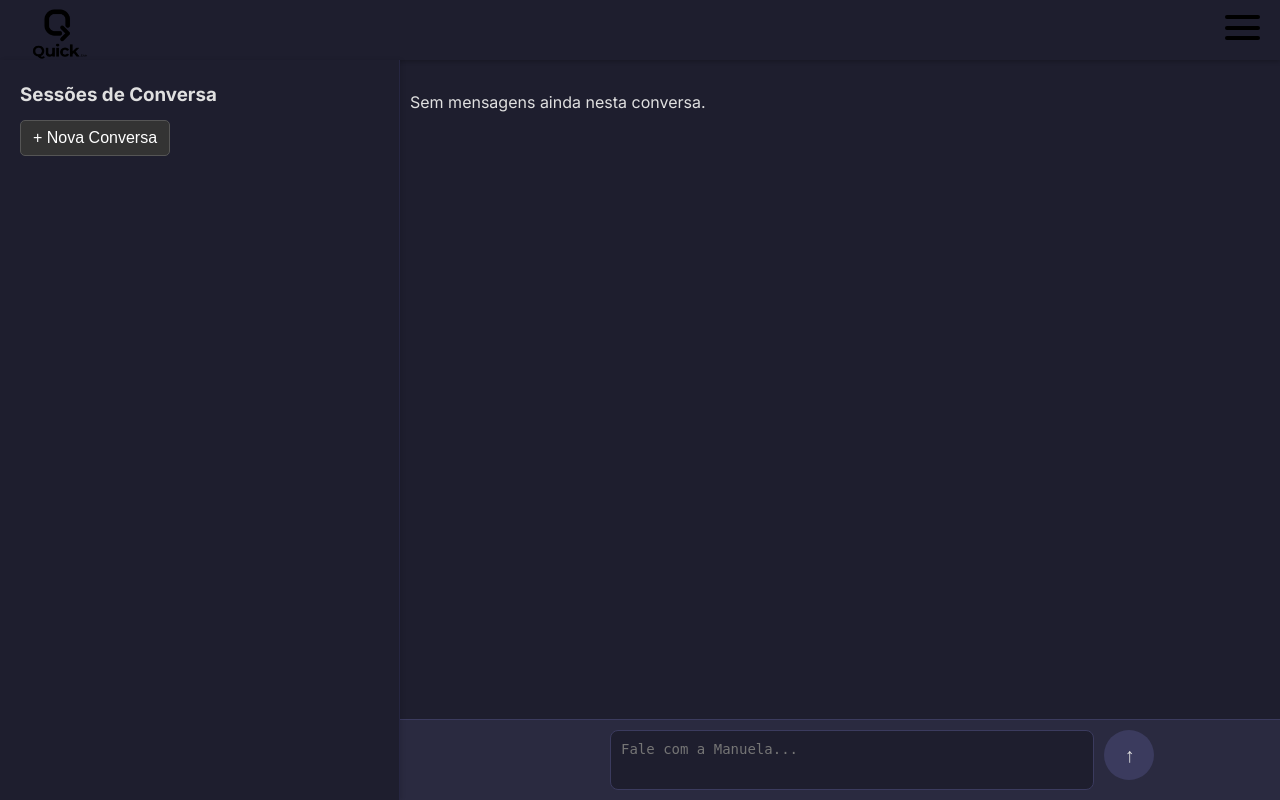
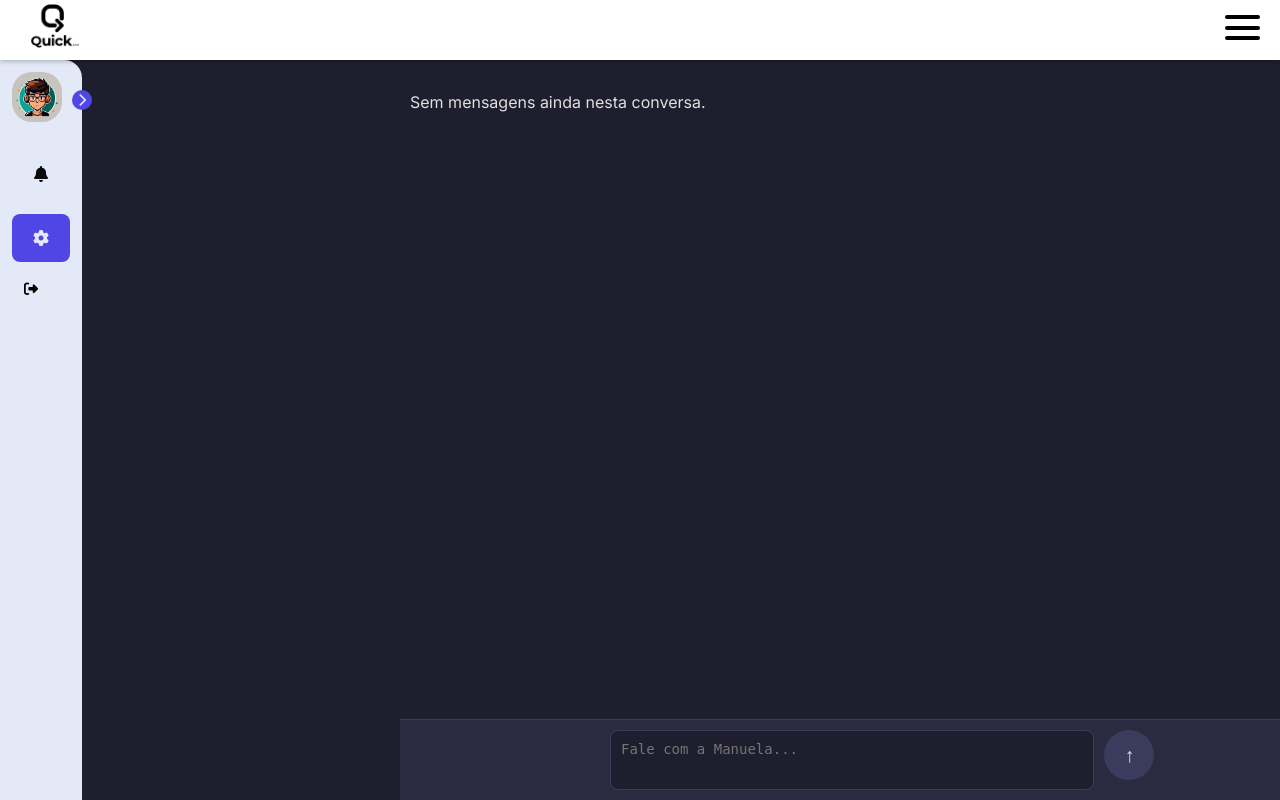
Before and after one commit to mayconfp/Quick.EAM_project, a Django app: template usuarios/templates/usuarios/chat.html in a window 1280 px wide. Run offline with Django 5.2, Linux system fonts and the light colour scheme; the template is opened without the code that fills it, so the values that code supplies are empty.

Commit message:
melhorias

```diff
--- a/usuarios/static/css/chat.css
+++ b/usuarios/static/css/chat.css
@@ -37,7 +37,7 @@ height: 60px;
     top: 0;
     left: 0;
     z-index: 1000;
-    background-color: #1e1e2e;
+    background-color: #ffffff;
     color: #e0e0e0;
     display: flex;
     align-items: center;
@@ -55,18 +55,6 @@ height: 60px;
 
 
 
-
-.logo {
-    text-decoration: none;
-    color: inherit;
-}
-
-.logo img {
-    height: 80px;
-    width: auto;
-    margin-top: 15px;
-     max-width: 100%;
-}
 
 .history-msg {
     width: 400px;
--- a/usuarios/static/css/styles.css
+++ b/usuarios/static/css/styles.css
@@ -137,14 +137,184 @@ body {
     }
 
 
+#sidebar {
+    display: flex;
+    flex-direction: column;
+    justify-content: space-between;
+    height: 100vh;
+    background-color: #e3e9f7;
+    border-radius: 0 18px 18px 0;
+    position: fixed;
+    left: 0;
+    top: 60px;
+    transition: all .5s;
+    width: 82px;
+    z-index: 1000;
+    transform: translateX(0);
+}
+
+.left-sidebar{
+    border-radius: 18px 0 0 18px;
+
+}
+
+#sidebar_content{
+    padding: 12px;
+}
+
+#user{
+    display: flex;
+    align-items: center;
+    gap: 8px;
+    margin-bottom: 20PX;
+}
+
+#user_infos{
+    display: flex;
+}
+
+#user_infos span:last-child {
+    color: #000000;
+    font-size: 15px;
+}
+
+
+#user_avatar{
+    width: 50px ;
+    height: 50px;
+    object-fit: cover;
+    border-radius: 20px;
+}
+
+#side_items{
+    display: flex;
+    flex-direction: column;
+    gap: 8px;
+    list-style: none;
+
+}
+.side_item{
+    border-radius: 8px;
+    padding: 14px;
+    cursor: pointer;
+    margin-bottom: 8px;
+}
+
+.side_item:hover:not(.active),
+#logout_btn:hover {
+    background-color: #ffffff;
+}
+
+.side_item.active {
+    background-color: #4f46e5;
+}
+
+.side_item a i{
+    display: flex;
+    align-items: center;
+    justify-content: center;
+    height: 20px;
+    width: 20px;
+}
+
+.side_item.active a {
+    color: #e3e9f7;
+}
+.side_item a {
+    text-decoration: none;
+    display: flex;
+    align-items: center;
+    justify-content: center;
+    color: #0a0a0a;
+
+}
+
+#logout{
+    border-top: 1px solid #e3e9f7;
+    padding: 12px;
+}
+
+
+#logout_btn{
+    border: none;
+    padding: 12px;
+    font-size: 14px;
+    display: flex;
+    gap: 20px;
+    align-items: center;
+    border-radius: 8px;
+    text-align: start;
+    cursor: pointer;
+    background-color: transparent;
+}
+
+#open_btn{
+    border: none;
+    position: absolute;
+    top: 30px;
+    right: -10px;
+    cursor: pointer;
+    border-radius: 100%;
+    height: 20px;
+    width: 20px;
+    color: #e3e9f7;
+    background-color: #4f46e5;
+}
+
+#open_btn_icon{
+    transition: transform .3s ease;
+}
+
+.open_sidebar #open_btn_icon{
+    transform: rotate(180deg);
+}
+
+.item_description{
+    width: 0;
+    overflow: hidden;
+    white-space: nowrap;
+    text-overflow: ellipsis;
+    font-size: 14px;
+    transition: width .6s;
+    height: 0;
+}
+
+#sidebar.open_sidebar {
+    width: 250px;
+    transform: translateX(0);
+}
+
+#sidebar.open_sidebar .item_description{
+    width: 150px;
+    height: auto;
+}
+
+#sidebar.open_sidebar .side_item{
+    justify-content: flex-start;
+    gap: 14px;
+}
+
+
+
+
 .logo {
-        text-decoration: none; /* Remove o sublinhado da logo */
-        color: inherit; /* Herda a cor do elemento pai */
+    position: relative; /* Remove a possibilidade de sobreposição */
+    width: auto; /* Mantém o tamanho natural */
+    height: auto;
+    z-index: 5; /* Mantém a logo acima de outros elementos */
+}
+
+.logo a {
+    display: inline-block;
+    width: fit-content;
+    height: fit-content;
 }
 
 .logo img {
-        height: 80px; /* Altura máxima da logo */
-        width: auto;  /* Mantém a proporção */
+    display: block;
+    max-width: 100%;
+    height: 70px;
+    pointer-events: auto; /* Permite interação apenas dentro da imagem */
 }
 
 .footer {
--- a/usuarios/static/js/chat.js
+++ b/usuarios/static/js/chat.js
@@ -62,10 +62,3 @@ const mobileHistory = document.getElementById("mobileHistory");
 toggleHistory.addEventListener("click", () => {
     mobileHistory.classList.toggle("hidden");
 });
-
-// Fecha o menu ao clicar fora
-document.addEventListener("click", (event) => {
-    if (!mobileHistory.contains(event.target) && !toggleHistory.contains(event.target)) {
-        mobileHistory.classList.add("hidden");
-    }
-});
--- a/usuarios/templates/usuarios/chat.html
+++ b/usuarios/templates/usuarios/chat.html
@@ -2,18 +2,20 @@
 <!DOCTYPE html>
 <html lang="pt-br">
 <head>
+    <meta charset="UTF-8">
+    <meta name="viewport" content="width=device-width, initial-scale=1.0">
+    <title>Chat - QuickEAM</title>
+    <link rel="stylesheet" href="https://cdnjs.cloudflare.com/ajax/libs/font-awesome/6.7.2/css/all.min.css" integrity="sha512-Evv84Mr4kqVGRNSgIGL/F/aIDqQb7xQ2vcrdIwxfjThSH8CSR7PBEakCr51Ck+w+/U6swU2Im1vVX0SVk9ABhg==" crossorigin="anonymous" referrerpolicy="no-referrer" />
     <link rel="icon" href="{% static 'favicon/favicon.png' %}" type="image/x-icon">
     <link rel="stylesheet" href="{% static 'css/chat.css' %}">
-    <head>
+    <link rel="stylesheet" href="{% static 'css/styles.css' %}">
+</head>
 <body>
 
-    <title>{% block title %}Chat - QuickEAM{% endblock %}</title>
+    {% include 'usuarios/partials/sidebar.html' %}
+    {% include 'usuarios/partials/nav.html'%}
 
-    {% include 'usuarios/partials/nav.html' %}
     <div>
-
-    {% include 'usuarios/partials/_desktop_history.html' %}
-
 
         {% include 'usuarios/partials/_mobile_history.html' %}
     </div>
@@ -25,12 +27,13 @@
                     <p><strong>Você:</strong> {{ chat.question }}</p>
                 </div>
                 <div class="message_bot">
-        <p><strong>Manuela:</strong> {{ chat.answer|safe }}</p> <!-- Permite HTML formatado -->
+                    <p><strong>Manuela:</strong> {{ chat.answer|safe }}</p>
                 </div>
             {% empty %}
                 <p>Sem mensagens ainda nesta conversa.</p>
             {% endfor %}
         </div>
+
         <div class="chat-form">
             <form method="post">
                 {% csrf_token %}
@@ -41,8 +44,6 @@
             </form>
         </div>
     </div>
-
-<script src="{% static "js/scripts.js" %}"></script>
-<script src="{% static "js/chat.js" %}"></script>
+    <script src="{% static 'js/chat.js' %}"></script>
 </body>
 </html>
--- a/usuarios/templates/usuarios/home.html
+++ b/usuarios/templates/usuarios/home.html
@@ -3,7 +3,6 @@
 <html lang="pt-br" xmlns="http://www.w3.org/1999/html">
 <head>
     <link rel="icon" href="{% static 'favicon/favicon.png' %}" type="image/x-icon">
-
     <title>{% block title %}QuickEAM{% endblock %}</title>
 </head>
 <body>
@@ -57,6 +56,6 @@
         </div>
     </main>
     {% include 'usuarios/partials/footer.html'%}
-    <script src="{% static 'js/scripts.js' %}"></script>
+
 </body>
 </html>
--- a/usuarios/templates/usuarios/partials/nav.html
+++ b/usuarios/templates/usuarios/partials/nav.html
@@ -4,8 +4,7 @@
     <meta name="viewport" content="width=device-width, initial-scale=1.0">
     <link href="https://fonts.googleapis.com/css2?family=Inter:wght@400;500;600;700&display=swap" rel="stylesheet">
     <link rel="stylesheet" href="{% static 'css/styles.css' %}">
-
-
+    <script src="{% static 'js/scripts.js' %}"></script>
 </head>
 <header>
     <button id="menuToggle" class="menu-btn">
@@ -31,10 +30,6 @@
             <li><a href="{% url 'perfil' %}">Perfil</a></li>
             <li><a href="{% url 'logout' %}">Logout</a></li>
 
-
-        {% else %}
-            <li><a href="{% url 'login' %}">Login</a></li>
-            <li><a href="{% url 'register' %}">Cadastrar-se</a></li>
         {% endif %}
     </ul>
 </nav>
@@ -43,8 +38,4 @@
             <img id ="logo" src="{% static 'images/logo_homepage.png' %}" alt="Logo">
         </a>
     </div>
-
-        </div>
 </header>
-
-<script src="{% static 'js/scripts.js' %}"></script>
--- /dev/null
+++ b/usuarios/templates/usuarios/partials/sidebar.html
@@ -0,0 +1,44 @@
+{% load static %}
+<div class="container">
+    <nav id="sidebar" class="left-sidebar">
+        <div id="sidebar_content">
+            <div id="user">
+                <a href="{% url 'perfil' %}"><img src="{% static 'images/exemploimg.avif' %}" id="user_avatar" alt="Avatar"></a>
+                <p id="user_infos">
+                    <span class="item_description">
+                        {{ request.user.username }}
+                    </span>
+                </p>
+            </div>
+            <ul id="side_items">
+                <li class="side_item">
+                    <a href="#">
+                        <i class="fa-solid fa-bell"></i>
+                        <span class="item_description">Notificações</span>
+                    </a>
+                </li>
+                <li class="side_item active">
+                    <a href="#">
+                        <i class="fa-solid fa-gear"></i>
+                        <span class="item_description">Configurações</span>
+                    </a>
+                </li>
+            </ul>
+
+            <!-- Novo contêiner para o botão de logout -->
+            <div id="logout_container">
+                <form method="POST" action="{% url 'logout' %}">
+                    {% csrf_token %}
+                    <button id="logout_btn">
+                        <i class="fa-solid fa-right-from-bracket"></i>
+                        <span class="item_description">Logout</span>
+                    </button>
+                </form>
+            </div>
+
+        </div>
+        <button id="open_btn">
+            <i id="open_btn_icon" class="fa-solid fa-chevron-right"></i>
+        </button>
+    </nav>
+</div>
--- a/usuarios/views.py
+++ b/usuarios/views.py
@@ -46,10 +46,9 @@ def user_login(request):
             errormessage ="Usuário ou senha incorretos"
     else:
         form = CustomLoginForm()
-    return render(request, 'usuarios/login.html', {'form': form, 'errormessage': errormessage , 'pagina_atual': 'login'})
+    return render(request, 'usuarios/login.html', {'form': form, 'errormessage': errormessage, 'pagina_atual': 'login'})
 
-
-
+@login_required
 def chat(request):
     ai_response = None
     session_id = request.GET.get('session')
```
Also changed, not shown: usuarios/static/css/sidebar.css (added, +26 -0 lines), usuarios/static/js/scripts.js (+36 -9 lines), usuarios/static/js/side.js (added, +15 -0 lines), usuarios/static/images/exemploimg.avif (added). Lines whose indentation alone changed are shown as unchanged.
